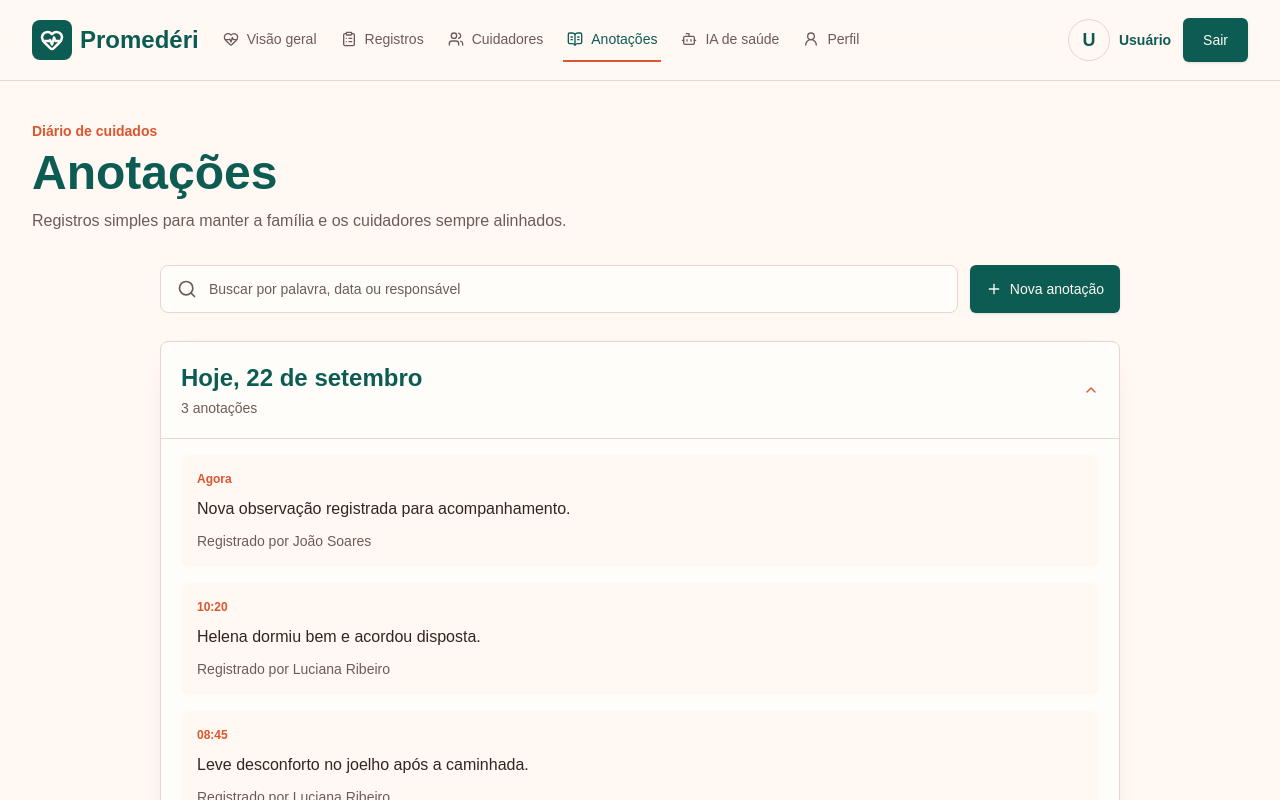
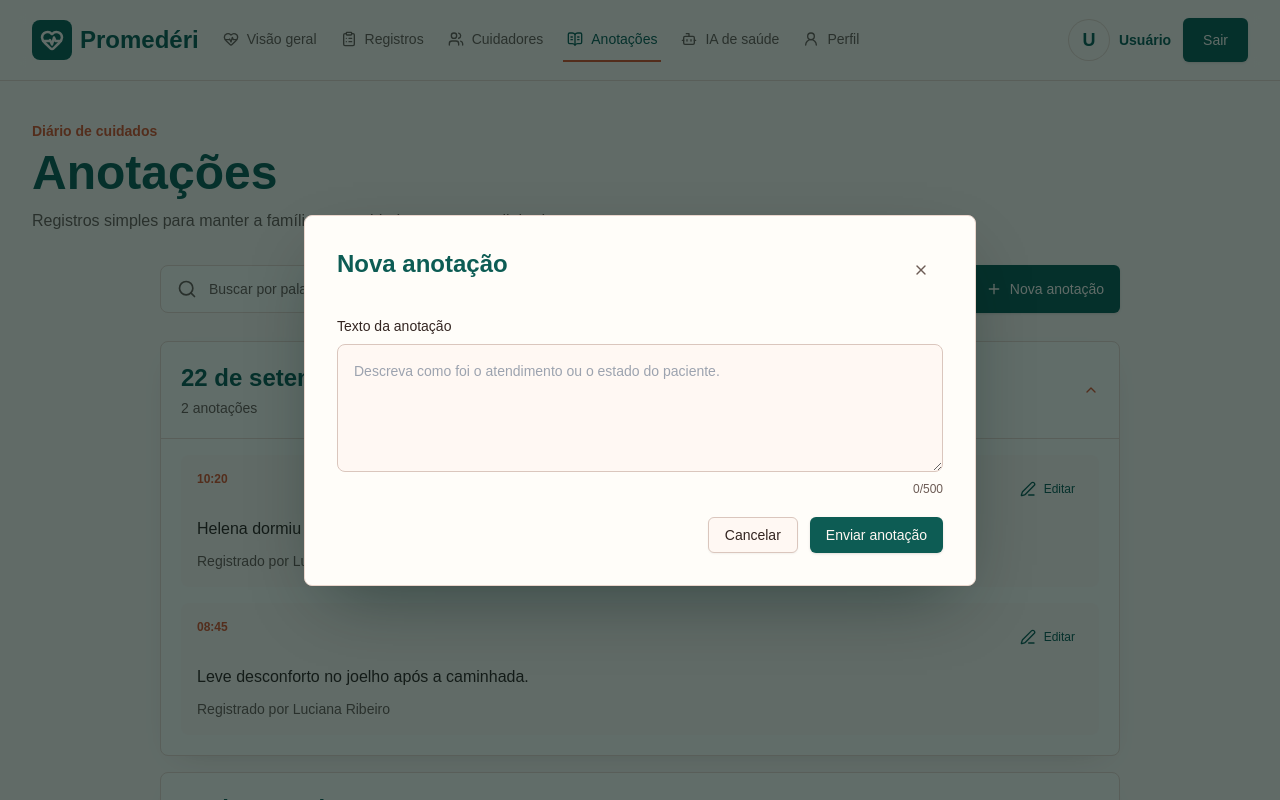
Before and after one commit to brunor18/PI-2026, a React (Vite) app in the folder Promederi/frontend/: page /AnotacoesClient in a window 1280 px wide. Both pictures are taken after a click on the button "Nova anotação". Shown: the top 800 px of the page. Built offline with nearby package versions, Linux system fonts and the light colour scheme.

Commit message:
feat: modal para editar as anotações e concordância das informações da página

```diff
--- a/Promederi/frontend/src/pages/client/AnotacoesClient.jsx
+++ b/Promederi/frontend/src/pages/client/AnotacoesClient.jsx
@@ -1,114 +1,191 @@
-import React from "react";
-const _jsxFileName = ""; function _nullishCoalesce(lhs, rhsFn) { if (lhs != null) { return lhs; } else { return rhsFn(); } } function _optionalChain(ops) { let lastAccessLHS = undefined; let value = ops[0]; let i = 1; while (i < ops.length) { const op = ops[i]; const fn = ops[i + 1]; i += 2; if ((op === 'optionalAccess' || op === 'optionalCall') && value == null) { return undefined; } if (op === 'access' || op === 'optionalAccess') { lastAccessLHS = value; value = fn(value); } else if (op === 'call' || op === 'optionalCall') { value = fn((...args) => value.call(lastAccessLHS, ...args)); lastAccessLHS = undefined; } } return value; }import { useState } from "react";
-import { ChevronDown, Plus, Search } from "lucide-react";
+import { useState } from "react";
+import { ChevronDown, Edit3, Plus, Search } from "lucide-react";
 import { NavBarClient } from "@/components/NavBarClient";
+import { Modal } from "@/components/Modal";
 import { Button } from "@/components/ui/button";
 import { PageIntro } from "./CuidadoresClient";
 
 const initialGroups = [
   {
-    day: "Hoje, 22 de setembro",
-    summary: "2 anotações",
+    day: "22 de setembro",
     notes: [
-      { time: "10:20", text: "Helena dormiu bem e acordou disposta.", author: "Luciana Ribeiro" },
-      { time: "08:45", text: "Leve desconforto no joelho após a caminhada.", author: "Luciana Ribeiro" },
+      { id: "1020", time: "10:20", text: "Helena dormiu bem e acordou disposta.", author: "Luciana Ribeiro" },
+      { id: "0845", time: "08:45", text: "Leve desconforto no joelho após a caminhada.", author: "Luciana Ribeiro" },
     ],
   },
   {
-    day: "Ontem, 21 de setembro",
-    summary: "3 anotações",
+    day: "21 de setembro",
     notes: [
-      { time: "18:10", text: "Jantou sopa e aceitou a medicação da noite.", author: "Marcos Soares" },
-      { time: "14:30", text: "Fez repouso após a fisioterapia.", author: "Luciana Ribeiro" },
-      { time: "09:05", text: "Pressão aferida dentro da normalidade.", author: "Luciana Ribeiro" },
+      { id: "810", time: "18:10", text: "Jantou sopa e aceitou a medicação da noite.", author: "Marcos Soares" },
+      { id: "430", time: "14:30", text: "Fez repouso após a fisioterapia.", author: "Luciana Ribeiro" },
+      { id: "0905", time: "09:05", text: "Pressão aferida dentro da normalidade.", author: "Luciana Ribeiro" },
     ],
   },
   {
     day: "20 de setembro",
-    summary: "1 anotação",
     notes: [
-      { time: "12:15", text: "Almoço completo e boa hidratação durante a manhã.", author: "Marcos Soares" },
+      { id: "1215", time: "12:15", text: "Almoço completo e boa hidratação durante a manhã.", author: "Marcos Soares" },
     ],
   },
 ];
 
-const defaultDay = _nullishCoalesce(_optionalChain([initialGroups, 'access', _ => _[0], 'optionalAccess', _2 => _2.day]), () => ( ""));
+const defaultDay = initialGroups[0]?.day ?? "";
+
+function summaryFor(notes) {
+  return `${notes.length} ${notes.length === 1 ? "anotação" : "anotações"}`;
+}
 
 export function AnotacoesClient() {
   const [groups, setGroups] = useState(initialGroups);
   const [openDay, setOpenDay] = useState(defaultDay);
   const [search, setSearch] = useState("");
+  const [modal, setModal] = useState(null);
+  const [draft, setDraft] = useState("");
 
-  const addNote = () => {
-    setGroups((current) => current.map((group, index) => index === 0 ? {
-      ...group,
-      summary: `${group.notes.length + 1} anotações`,
-      notes: [{ time: "Agora", text: "Nova observação registrada para acompanhamento.", author: "João Soares" }, ...group.notes],
-    } : group));
+  const openNewNote = () => {
+    setDraft("");
+    setModal({ groupDay: defaultDay, noteId: null });
+  };
+
+  const openEditNote = (groupDay, note) => {
+    setDraft(note.text);
+    setModal({ groupDay, noteId: note.id });
+  };
+
+  const closeModal = () => setModal(null);
+
+  const saveNote = (event) => {
+    event.preventDefault();
+    const text = draft.trim();
+    if (!text) return;
+
+    setGroups((current) => current.map((group) => {
+      if (group.day !== modal.groupDay) return group;
+
+      if (modal.noteId) {
+        return {
+          ...group,
+          notes: group.notes.map((note) => note.id === modal.noteId ? { ...note, text } : note),
+        };
+      }
+
+      return {
+        ...group,
+        notes: [
+          { id: `note-${Date.now()}`, time: "Agora", text, author: "João Soares" },
+          ...group.notes,
+        ],
+      };
+    }));
     setOpenDay(defaultDay);
+    closeModal();
   };
 
   const normalizedSearch = search.trim().toLowerCase();
   const visibleGroups = groups.map((group) => ({
     ...group,
-    notes: normalizedSearch ? group.notes.filter((note) => `${group.day} ${note.text} ${note.author}`.toLowerCase().includes(normalizedSearch)) : group.notes,
+    summary: summaryFor(group.notes),
+    notes: normalizedSearch
+      ? group.notes.filter((note) => `${group.day} ${note.text} ${note.author}`.toLowerCase().includes(normalizedSearch))
+      : group.notes,
   })).filter((group) => group.notes.length > 0);
 
+  const editing = modal?.noteId != null;
+
   return (
-    React.createElement('div', { className: "min-h-screen bg-background" , __self: this, __source: {fileName: _jsxFileName, lineNumber: 57}}
-      , React.createElement(NavBarClient, {__self: this, __source: {fileName: _jsxFileName, lineNumber: 58}} )
-      , React.createElement(PageIntro, { eyebrow: "Diário de cuidados"  , title: "Anotações", text: "Registros simples para manter a família e os cuidadores sempre alinhados."          , __self: this, __source: {fileName: _jsxFileName, lineNumber: 59}} )
-      , React.createElement('main', { className: "mx-auto max-w-5xl px-5 pb-16 lg:px-8"    , __self: this, __source: {fileName: _jsxFileName, lineNumber: 60}}
-        , React.createElement('div', { className: "grid gap-3 sm:grid-cols-[minmax(0,1fr)_auto]"  , __self: this, __source: {fileName: _jsxFileName, lineNumber: 61}}
-          , React.createElement('label', { className: "flex min-h-12 min-w-0 items-center gap-3 rounded-lg border border-border bg-card px-4"         , __self: this, __source: {fileName: _jsxFileName, lineNumber: 62}}
-            , React.createElement(Search, { className: "size-5 shrink-0 text-muted-foreground"  , __self: this, __source: {fileName: _jsxFileName, lineNumber: 63}} )
-            , React.createElement('input', {
-              value: search,
-              onChange: (event) => setSearch(event.target.value),
-              'aria-label': "Buscar anotações" ,
-              placeholder: "Buscar por palavra, data ou responsável"     ,
-              className: "w-full min-w-0 bg-transparent text-sm outline-hidden placeholder:text-muted-foreground"     , __self: this, __source: {fileName: _jsxFileName, lineNumber: 64}}
-            )
-          )
-          , React.createElement(Button, { onClick: addNote, className: "min-h-12", __self: this, __source: {fileName: _jsxFileName, lineNumber: 72}}, React.createElement(Plus, { className: "size-5", __self: this, __source: {fileName: _jsxFileName, lineNumber: 72}} ), " Nova anotação"  )
-        )
+    <div className="min-h-screen bg-background">
+      <NavBarClient />
+      <PageIntro eyebrow="Diário de cuidados" title="Anotações" text="Registros simples para manter a família e os cuidadores sempre alinhados." />
+      <main className="mx-auto max-w-5xl px-5 pb-16 lg:px-8">
+        <div className="grid gap-3 sm:grid-cols-[minmax(0,1fr)_auto]">
+          <label className="flex min-h-12 min-w-0 items-center gap-3 rounded-lg border border-border bg-card px-4">
+            <Search className="size-5 shrink-0 text-muted-foreground" />
+            <input
+              value={search}
+              onChange={(event) => setSearch(event.target.value)}
+              aria-label="Buscar anotações"
+              placeholder="Buscar por palavra, data ou responsável"
+              className="w-full min-w-0 bg-transparent text-sm outline-hidden placeholder:text-muted-foreground"
+            />
+          </label>
+          <Button onClick={openNewNote} className="min-h-12">
+            <Plus className="size-5" /> Nova anotação
+          </Button>
+        </div>
 
-        , React.createElement('div', { className: "mt-7 space-y-4" , __self: this, __source: {fileName: _jsxFileName, lineNumber: 75}}
-          , visibleGroups.map((group) => {
+        <div className="mt-7 space-y-4">
+          {visibleGroups.map((group) => {
             const isOpen = openDay === group.day;
 
             return (
-              React.createElement('section', { key: group.day, className: "rounded-lg border border-border bg-card shadow-soft"    , __self: this, __source: {fileName: _jsxFileName, lineNumber: 80}}
-                , React.createElement(Button, {
-                  type: "button",
-                  variant: "ghost",
-                  onClick: () => setOpenDay(isOpen ? "" : group.day),
-                  className: "grid h-auto w-full grid-cols-[minmax(0,1fr)_auto] gap-3 rounded-lg p-5 text-left hover:bg-accent"        ,
-                  'aria-expanded': isOpen, __self: this, __source: {fileName: _jsxFileName, lineNumber: 81}}
+              <section key={group.day} className="rounded-lg border border-border bg-card shadow-soft">
+                <Button
+                  type="button"
+                  variant="ghost"
+                  onClick={() => setOpenDay(isOpen ? "" : group.day)}
+                  className="grid h-auto w-full grid-cols-[minmax(0,1fr)_auto] gap-3 rounded-lg p-5 text-left hover:bg-accent"
+                  aria-expanded={isOpen}
+                >
+                  <span className="min-w-0">
+                    <span className="block font-heading text-2xl font-semibold text-primary">{group.day}</span>
+                    <span className="mt-1 block text-sm text-muted-foreground">{group.summary}</span>
+                  </span>
+                  <ChevronDown className={isOpen ? "size-5 rotate-180 text-emergency transition-transform" : "size-5 text-emergency transition-transform"} />
+                </Button>
 
-                  , React.createElement('span', { className: "min-w-0", __self: this, __source: {fileName: _jsxFileName, lineNumber: 88}}
-                    , React.createElement('span', { className: "block font-heading text-2xl font-semibold text-primary"    , __self: this, __source: {fileName: _jsxFileName, lineNumber: 89}}, group.day)
-                    , React.createElement('span', { className: "mt-1 block text-sm text-muted-foreground"   , __self: this, __source: {fileName: _jsxFileName, lineNumber: 90}}, group.summary)
-                  )
-                  , React.createElement(ChevronDown, { className: isOpen ? "size-5 rotate-180 text-emergency transition-transform" : "size-5 text-emergency transition-transform", __self: this, __source: {fileName: _jsxFileName, lineNumber: 92}} )
-                )
+                {isOpen && (
+                  <div className="space-y-4 border-t border-border p-5 pt-4">
+                    {group.notes.map((note) => (
+                      <article key={note.id} className="grid gap-2 rounded-lg bg-background p-4">
+                        <div className="flex items-start justify-between gap-4">
+                          <p className="text-xs font-semibold text-emergency">{note.time}</p>
+                          <Button
+                            type="button"
+                            variant="ghost"
+                            size="sm"
+                            onClick={() => openEditNote(group.day, note)}
+                            aria-label={`Editar anotação das ${note.time}`}
+                            className="min-h-9 gap-2 px-2 text-primary"
+                          >
+                            <Edit3 className="size-4" /> Editar
+                          </Button>
+                        </div>
+                        <p className="leading-7 text-foreground">{note.text}</p>
+                        <p className="text-sm text-muted-foreground">Registrado por {note.author}</p>
+                      </article>
+                    ))}
+                  </div>
+                )}
+              </section>
+            );
+          })}
+        </div>
+      </main>
 
-                , isOpen && (
-                  React.createElement('div', { className: "space-y-4 border-t border-border p-5 pt-4"    , __self: this, __source: {fileName: _jsxFileName, lineNumber: 96}}
-                    , group.notes.map((note) => (
-                      React.createElement('article', { key: `${group.day}-${note.time}-${note.text}`, className: "grid gap-2 rounded-lg bg-background p-4"    , __self: this, __source: {fileName: _jsxFileName, lineNumber: 98}}
-                        , React.createElement('p', { className: "text-xs font-semibold text-emergency"  , __self: this, __source: {fileName: _jsxFileName, lineNumber: 99}}, note.time)
-                        , React.createElement('p', { className: "leading-7 text-foreground" , __self: this, __source: {fileName: _jsxFileName, lineNumber: 100}}, note.text)
-                        , React.createElement('p', { className: "text-sm text-muted-foreground" , __self: this, __source: {fileName: _jsxFileName, lineNumber: 101}}, "Registrado por "  , note.author)
-                      )
-                    ))
-                  )
-                )
-              )
-            );
-          })
-        )
-      )
-    )
+      {modal && (
+        <Modal titulo={editing ? "Editar anotação" : "Nova anotação"} aoFechar={closeModal}>
+          <form onSubmit={saveNote} className="space-y-5">
+            <label htmlFor="anotacao-texto" className="block text-sm font-medium text-foreground">
+              Texto da anotação
+              <textarea
+                id="anotacao-texto"
+                value={draft}
+                onChange={(event) => setDraft(event.target.value)}
+                placeholder="Descreva como foi o atendimento ou o estado do paciente."
+                maxLength={500}
+                required
+                autoFocus
+                className="mt-2 min-h-32 w-full resize-y rounded-lg border border-input bg-background p-4 text-sm outline-hidden focus:border-primary focus:ring-3 focus:ring-primary/15"
+              />
+              <span className="mt-1 block text-right text-xs text-muted-foreground">{draft.length}/500</span>
+            </label>
+            <div className="flex flex-col-reverse gap-3 sm:flex-row sm:justify-end">
+              <Button type="button" variant="outline" onClick={closeModal}>Cancelar</Button>
+              <Button type="submit">{editing ? "Salvar alterações" : "Enviar anotação"}</Button>
+            </div>
+          </form>
+        </Modal>
+      )}
+    </div>
   );
 }
--- a/Promederi/frontend/src/pages/client/IAClient.jsx
+++ b/Promederi/frontend/src/pages/client/IAClient.jsx
@@ -6,9 +6,9 @@ import { Button } from "@/components/ui/button";
 import { PageIntro } from "./CuidadoresClient";
 
 const quickReports = [
-  "Tontura ao levantar",
-  "Pouca ingestão de água",
-  "Dor no joelho após caminhar",
+  "Tontura",
+  "Náusea",
+  "Dor de cabeça",
 ];
 
 const historyItems = [
@@ -66,7 +66,7 @@ export function IAClient() {
               , React.createElement('span', { className: "grid size-10 shrink-0 place-items-center rounded-lg bg-muted text-primary"      , __self: this, __source: {fileName: _jsxFileName, lineNumber: 65}}
                 , React.createElement(Bot, { className: "size-5", __self: this, __source: {fileName: _jsxFileName, lineNumber: 66}} )
               )
-              , React.createElement('p', { className: "rounded-lg bg-background p-4 text-sm leading-6 text-foreground"     , __self: this, __source: {fileName: _jsxFileName, lineNumber: 68}}, "Olá, João. Conte o que você percebeu hoje e informe horário, intensidade e se já aconteceu antes."
+              , React.createElement('p', { className: "rounded-lg bg-background p-4 text-sm leading-6 text-foreground"     , __self: this, __source: {fileName: _jsxFileName, lineNumber: 68}}, "Olá! Conte o que você percebeu hoje e informe horário, intensidade e se já aconteceu antes."
 
               )
             )
@@ -123,25 +123,12 @@ export function IAClient() {
             )
           )
 
-          , React.createElement('section', { className: "rounded-lg border border-border bg-card p-6 shadow-soft"     , __self: this, __source: {fileName: _jsxFileName, lineNumber: 125}}
-            , React.createElement('p', { className: "flex items-center gap-2 text-sm font-semibold text-primary"     , __self: this, __source: {fileName: _jsxFileName, lineNumber: 126}}
-              , React.createElement(History, { className: "size-4 text-emergency" , __self: this, __source: {fileName: _jsxFileName, lineNumber: 127}} ), " Histórico considerado"
-            )
-            , React.createElement('div', { className: "mt-4 space-y-3" , __self: this, __source: {fileName: _jsxFileName, lineNumber: 129}}
-              , historyItems.map((item) => (
-                React.createElement('p', { key: item, className: "rounded-lg bg-background px-4 py-3 text-sm leading-6 text-muted-foreground"      , __self: this, __source: {fileName: _jsxFileName, lineNumber: 131}}
-                  , item
-                )
-              ))
-            )
-          )
-
           , React.createElement('section', { className: "rounded-lg border border-border bg-card p-6 shadow-soft"     , __self: this, __source: {fileName: _jsxFileName, lineNumber: 138}}
             , React.createElement('p', { className: "flex items-center gap-2 text-sm font-semibold text-primary"     , __self: this, __source: {fileName: _jsxFileName, lineNumber: 139}}
-              , React.createElement(ClipboardList, { className: "size-4 text-emergency" , __self: this, __source: {fileName: _jsxFileName, lineNumber: 140}} ), " O que informar"
+              , React.createElement(ClipboardList, { className: "size-4 text-emergency" , __self: this, __source: {fileName: _jsxFileName, lineNumber: 140}} ), " Como utilizar o relato de sintomas.\n Informe:"
             )
             , React.createElement('ul', { className: "mt-4 space-y-3 text-sm leading-6 text-muted-foreground"    , __self: this, __source: {fileName: _jsxFileName, lineNumber: 142}}
-              , React.createElement('li', {__self: this, __source: {fileName: _jsxFileName, lineNumber: 143}}, "Horário em que começou."   )
+              , React.createElement('li', {__self: this, __source: {fileName: _jsxFileName, lineNumber: 143}}, "O que você sente ou sentiu."   )
               , React.createElement('li', {__self: this, __source: {fileName: _jsxFileName, lineNumber: 144}}, "Intensidade e duração."  )
               , React.createElement('li', {__self: this, __source: {fileName: _jsxFileName, lineNumber: 145}}, "Medicamentos, alimentação e atividades recentes."    )
             )
```
